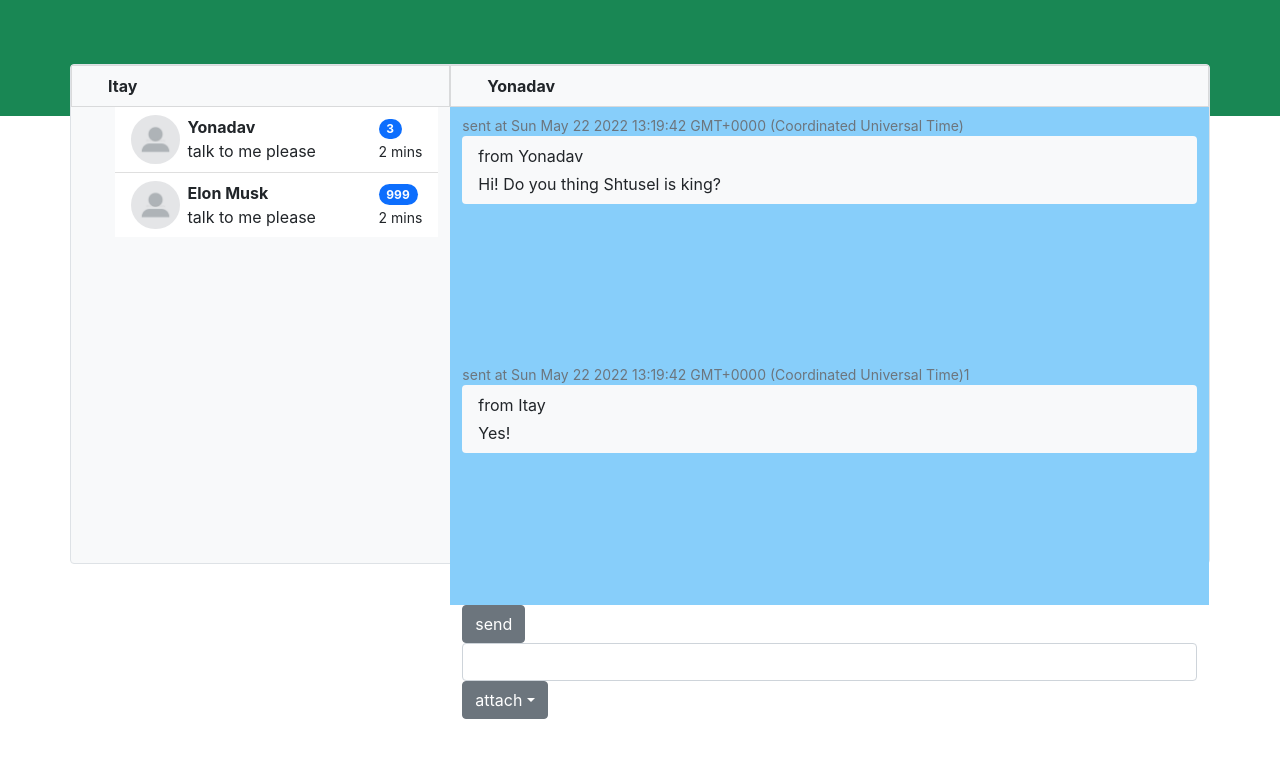
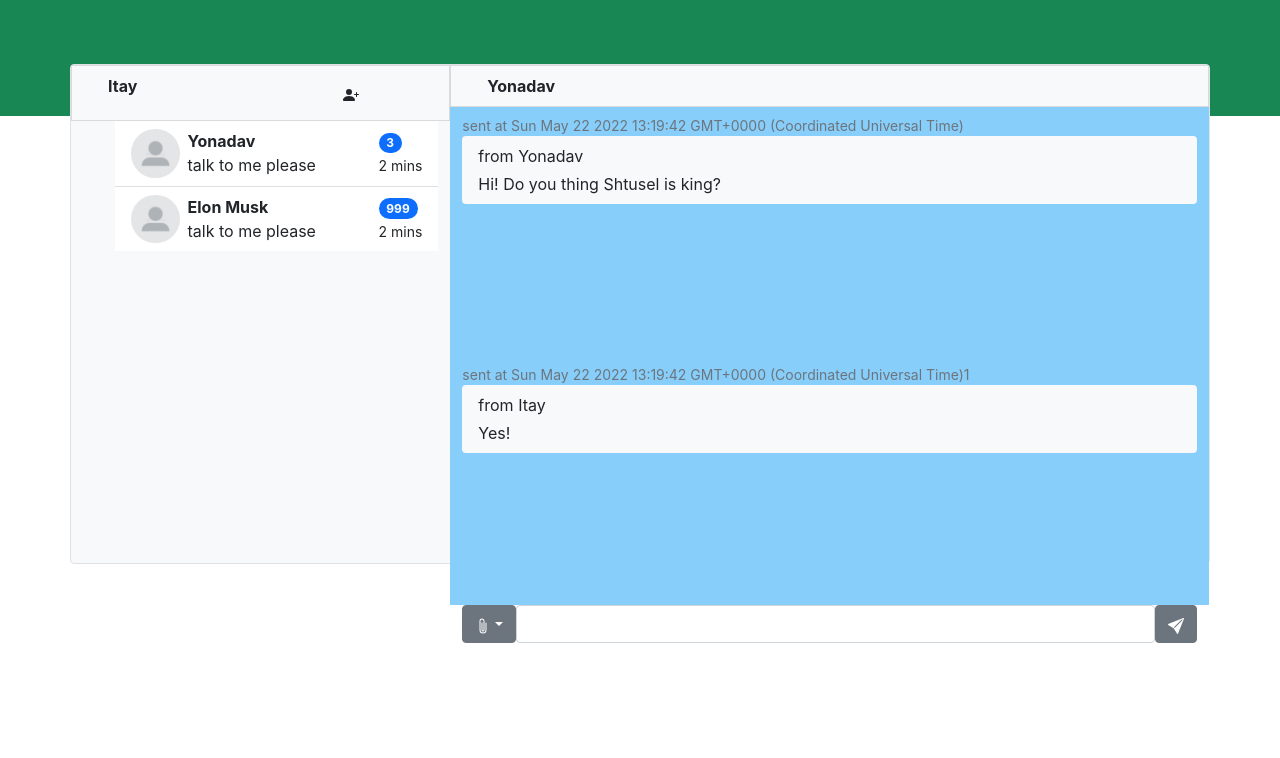
Before and after one commit to ItayELY/ChatApp, a React (Create React App) app: page /chats in a window 1280 px wide. Shown: the top 758 px of the page. Built offline with nearby package versions, Linux system fonts and the light colour scheme.

Commit message:
added new  contact modal and added icons

```diff
--- a/public/index.html
+++ b/public/index.html
@@ -1,20 +1,19 @@
 <!DOCTYPE html>
 <html lang="en">
-  <head>
+
+<head>
     <meta charset="utf-8" />
 
     <title>React App</title>
     <link href="https://cdn.jsdelivr.net/npm/bootstrap@5.1.3/dist/css/bootstrap.min.css" rel="stylesheet" integrity="sha384-1BmE4kWBq78iYhFldvKuhfTAU6auU8tT94WrHftjDbrCEXSU1oBoqyl2QvZ6jIW3" crossorigin="anonymous">
-  </head>
-  <body>
+</head>
+
+<body>
     <noscript>You need to enable JavaScript to run this app.</noscript>
     <div id="root"></div>
 
 
-
     <script src="https://cdn.jsdelivr.net/npm/bootstrap@5.1.3/dist/js/bootstrap.bundle.min.js" integrity="sha384-ka7Sk0Gln4gmtz2MlQnikT1wXgYsOg+OMhuP+IlRH9sENBO0LRn5q+8nbTov4+1p" crossorigin="anonymous"></script>
-    <script src="https://cdn.jsdelivr.net/npm/@popperjs/core@2.10.2/dist/umd/popper.min.js" integrity="sha384-7+zCNj/IqJ95wo16oMtfsKbZ9ccEh31eOz1HGyDuCQ6wgnyJNSYdrPa03rtR1zdB" crossorigin="anonymous"></script>
-<script src="https://cdn.jsdelivr.net/npm/bootstrap@5.1.3/dist/js/bootstrap.min.js" integrity="sha384-QJHtvGhmr9XOIpI6YVutG+2QOK9T+ZnN4kzFN1RtK3zEFEIsxhlmWl5/YESvpZ13" crossorigin="anonymous"></script>
-  </body>
+</body>
 
 </html>
--- a/src/Chat.js
+++ b/src/Chat.js
@@ -52,9 +52,38 @@ function Chat() {
     >
       <div className="row h-100">
         <div className="col col-lg-4 h-100">
-          <div className="row list-group-item bg-light">
-            <div className="ms-2 me-auto">
+          <div className="row list-group-item bg-light d-flex justify-content-around">
+            <div className="ms-2 me-auto col">
               <div className="fw-bold">{currentUserName}</div>
+            </div>
+            <div className="ms-2 me-auto col col-lg-4 h end-0">
+              <button type="button" class="btn " data-bs-toggle="modal" data-bs-target="#staticBackdrop">
+              <svg xmlns="http://www.w3.org/2000/svg" width="16" height="16" fill="currentColor" class="bi bi-person-plus-fill" viewBox="0 0 16 16">
+  <path d="M1 14s-1 0-1-1 1-4 6-4 6 3 6 4-1 1-1 1H1zm5-6a3 3 0 1 0 0-6 3 3 0 0 0 0 6z"/>
+  <path fill-rule="evenodd" d="M13.5 5a.5.5 0 0 1 .5.5V7h1.5a.5.5 0 0 1 0 1H14v1.5a.5.5 0 0 1-1 0V8h-1.5a.5.5 0 0 1 0-1H13V5.5a.5.5 0 0 1 .5-.5z"/>
+</svg>
+              </button>
+
+              <div class="modal fade" id="staticBackdrop" data-bs-backdrop="static" data-bs-keyboard="false" tabindex="-1" aria-labelledby="staticBackdropLabel" aria-hidden="true">
+               <div class="modal-dialog">
+                  <div class="modal-content">
+                  <div class="modal-header">
+        <h5 class="modal-title" id="staticBackdropLabel">Add A New Contact</h5>
+        <button type="button" class="btn-close" data-bs-dismiss="modal" aria-label="Close"></button>
+      </div>
+      <div class="modal-body">
+      <div class="mb-3">
+            <label for="recipient-name" class="col-form-label">Contact Identifier:</label>
+            <input type="text" class="form-control" id="recipient-name"></input>
+          </div>
+      </div>
+      <div class="modal-footer">
+        <button type="button" class="btn btn-secondary" data-bs-dismiss="modal">Close</button>
+        <button type="button" class="btn btn-primary">Add</button>
+      </div>
+    </div>
+  </div>
+</div>
             </div>
           </div>
           <ul className="list-group-flush col overflow-auto h-100">
@@ -75,15 +104,45 @@ function Chat() {
               </div>
             </div>
           </div>
-          <button type="button" className="btn btn-secondary " onClick={sendNewMessage}>send</button>
+
+          <div className="d-flex justify-content-center">
+          <button className="btn btn-secondary dropdown-toggle" type="button" id="dropdownAttach" data-bs-toggle="dropdown" aria-expanded="false">
+          <svg xmlns="http://www.w3.org/2000/svg" width="16" height="16" fill="currentColor" class="bi bi-paperclip" viewBox="0 0 16 16">
+  <path d="M4.5 3a2.5 2.5 0 0 1 5 0v9a1.5 1.5 0 0 1-3 0V5a.5.5 0 0 1 1 0v7a.5.5 0 0 0 1 0V3a1.5 1.5 0 1 0-3 0v9a2.5 2.5 0 0 0 5 0V5a.5.5 0 0 1 1 0v7a3.5 3.5 0 1 1-7 0V3z"/>
+</svg>
+          </button>
+            <ul className="dropdown-menu" aria-labelledby="dropdownAttach">
+              <li><a className="dropdown-item" href="#">
+              <svg xmlns="http://www.w3.org/2000/svg" width="16" height="16" fill="currentColor" class="bi bi-image" viewBox="0 0 16 16">
+  <path d="M6.002 5.5a1.5 1.5 0 1 1-3 0 1.5 1.5 0 0 1 3 0z"/>
+  <path d="M2.002 1a2 2 0 0 0-2 2v10a2 2 0 0 0 2 2h12a2 2 0 0 0 2-2V3a2 2 0 0 0-2-2h-12zm12 1a1 1 0 0 1 1 1v6.5l-3.777-1.947a.5.5 0 0 0-.577.093l-3.71 3.71-2.66-1.772a.5.5 0 0 0-.63.062L1.002 12V3a1 1 0 0 1 1-1h12z"/>
+</svg>
+              </a></li>
+              <li><a className="dropdown-item" href="#"><svg xmlns="http://www.w3.org/2000/svg" width="16" height="16" fill="currentColor" class="bi bi-camera-video" viewBox="0 0 16 16">
+  <path fill-rule="evenodd" d="M0 5a2 2 0 0 1 2-2h7.5a2 2 0 0 1 1.983 1.738l3.11-1.382A1 1 0 0 1 16 4.269v7.462a1 1 0 0 1-1.406.913l-3.111-1.382A2 2 0 0 1 9.5 13H2a2 2 0 0 1-2-2V5zm11.5 5.175 3.5 1.556V4.269l-3.5 1.556v4.35zM2 4a1 1 0 0 0-1 1v6a1 1 0 0 0 1 1h7.5a1 1 0 0 0 1-1V5a1 1 0 0 0-1-1H2z"/>
+</svg>
+              </a></li>
+              <li><a className="dropdown-item" href="#">
+              <svg xmlns="http://www.w3.org/2000/svg" width="16" height="16" fill="currentColor" class="bi bi-mic" viewBox="0 0 16 16">
+  <path d="M3.5 6.5A.5.5 0 0 1 4 7v1a4 4 0 0 0 8 0V7a.5.5 0 0 1 1 0v1a5 5 0 0 1-4.5 4.975V15h3a.5.5 0 0 1 0 1h-7a.5.5 0 0 1 0-1h3v-2.025A5 5 0 0 1 3 8V7a.5.5 0 0 1 .5-.5z"/>
+  <path d="M10 8a2 2 0 1 1-4 0V3a2 2 0 1 1 4 0v5zM8 0a3 3 0 0 0-3 3v5a3 3 0 0 0 6 0V3a3 3 0 0 0-3-3z"/>
+</svg>
+              </a></li>
+              <li><a className="dropdown-item" href="#">
+              <svg xmlns="http://www.w3.org/2000/svg" width="16" height="16" fill="currentColor" class="bi bi-geo-alt" viewBox="0 0 16 16">
+  <path d="M12.166 8.94c-.524 1.062-1.234 2.12-1.96 3.07A31.493 31.493 0 0 1 8 14.58a31.481 31.481 0 0 1-2.206-2.57c-.726-.95-1.436-2.008-1.96-3.07C3.304 7.867 3 6.862 3 6a5 5 0 0 1 10 0c0 .862-.305 1.867-.834 2.94zM8 16s6-5.686 6-10A6 6 0 0 0 2 6c0 4.314 6 10 6 10z"/>
+  <path d="M8 8a2 2 0 1 1 0-4 2 2 0 0 1 0 4zm0 1a3 3 0 1 0 0-6 3 3 0 0 0 0 6z"/>
+</svg>
+              </a></li>
+            </ul>
           <input id="sendMessageBox" type="text" className="form-control" aria-label="Text input with segmented dropdown button" />
-              <button className="btn btn-secondary dropdown-toggle" type="button" data-bs-toggle="dropdown" aria-expanded="false">attach</button>
-              <ul className="dropdown-menu">
-                <li><a className="dropdown-item" href="#">image</a></li>
-                <li><a className="dropdown-item" href="#">video</a></li>
-                <li><a className="dropdown-item" href="#">audio</a></li>
-                <li><a className="dropdown-item" href="#">location</a></li>
-              </ul>
+            <button type="button" className="btn btn-secondary " onClick={sendNewMessage}>
+          <svg xmlns="http://www.w3.org/2000/svg" width="16" height="16" fill="currentColor" class="bi bi-send-fill" viewBox="0 0 16 16">
+  <path d="M15.964.686a.5.5 0 0 0-.65-.65L.767 5.855H.766l-.452.18a.5.5 0 0 0-.082.887l.41.26.001.002 4.995 3.178 3.178 4.995.002.002.26.41a.5.5 0 0 0 .886-.083l6-15Zm-1.833 1.89L6.637 10.07l-.215-.338a.5.5 0 0 0-.154-.154l-.338-.215 7.494-7.494 1.178-.471-.47 1.178Z"/>
+</svg>
+          </button>
+          </div>
+
         </div>
 
       </div>
```
